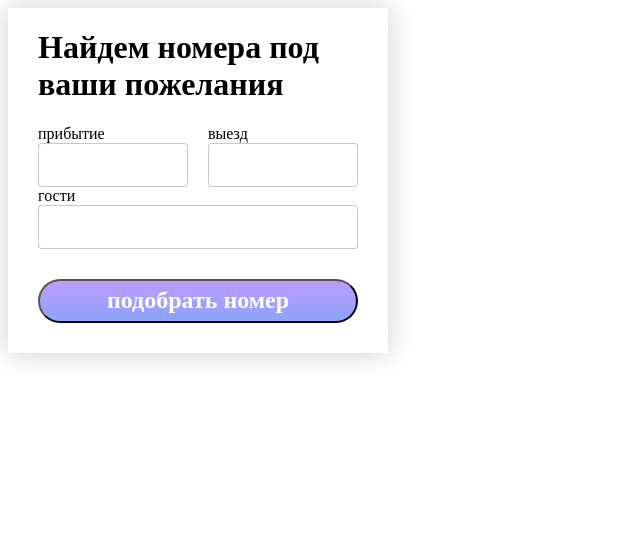
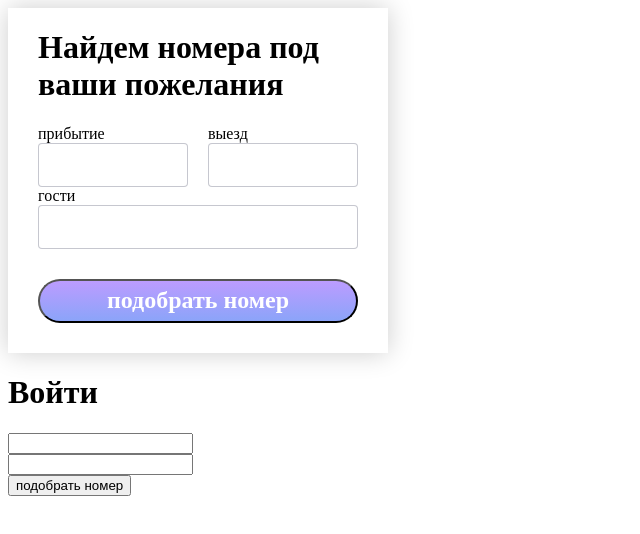
Before and after one commit to Innzare/Fullstack-WebDev, a website built with webpack: page Cards/main.pug in a window 1280 px wide. Shown: the whole page, without its empty margins (0-640 px from the left). Built offline with nearby package versions, Linux system fonts and the light colour scheme.

Commit message:
enter - pug

```diff
--- a/Cards/components/enter/enter.pug
+++ b/Cards/components/enter/enter.pug
@@ -0,0 +1,9 @@
+.enter__wrapper
+    .enter__text
+        h1(class='enter__h1') Войти
+    .enter__input_in
+        input(type="text")
+    .enter__input_out
+        input(type="text")
+    .enter__input_button
+        input(type="button" value='подобрать номер')
--- a/Cards/main.pug
+++ b/Cards/main.pug
@@ -8,3 +8,4 @@ html(lang="en")
         link(rel="stylesheet", href="/dist/app.css")
     body
         include components/room__search/room__search
+        include components/enter/enter
```
